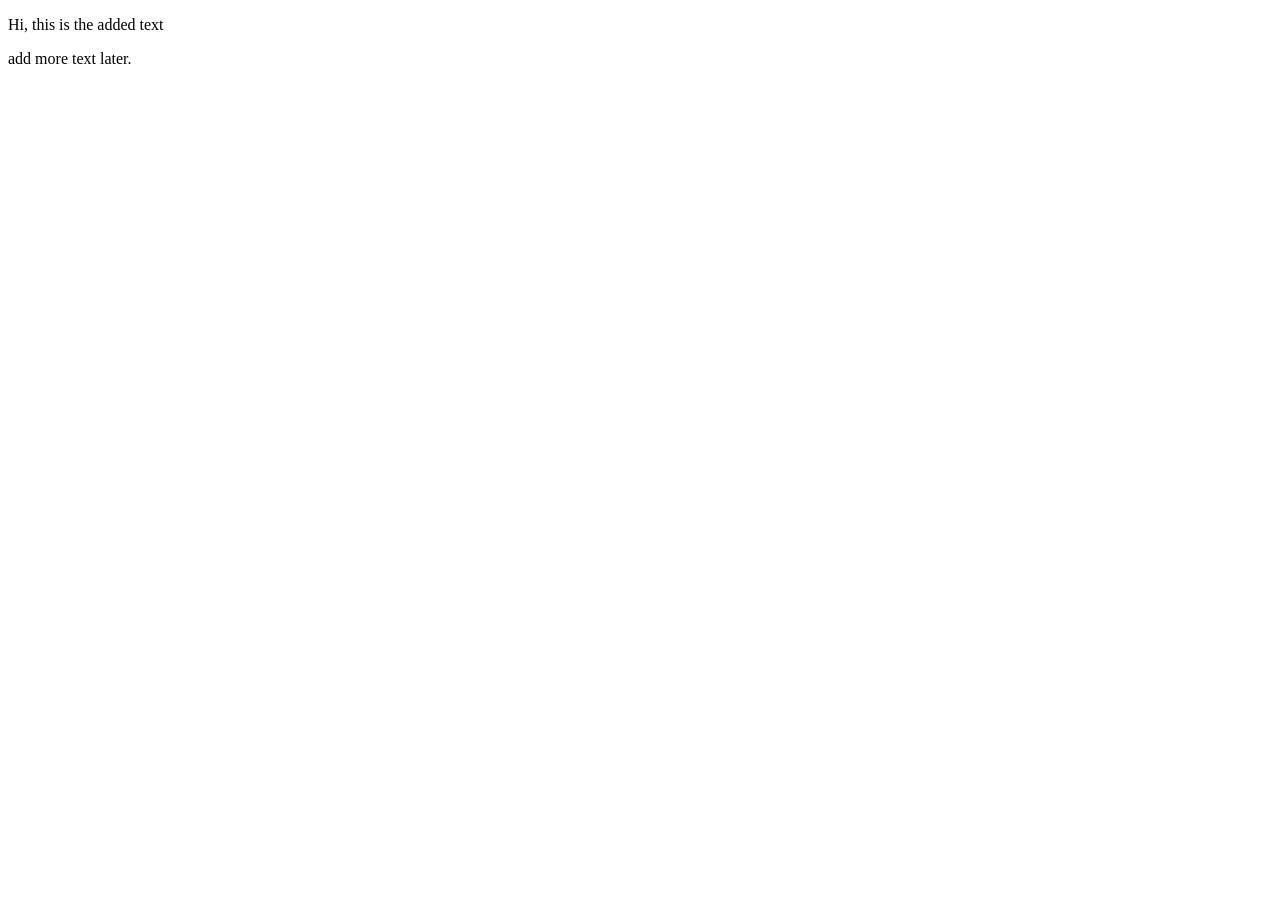
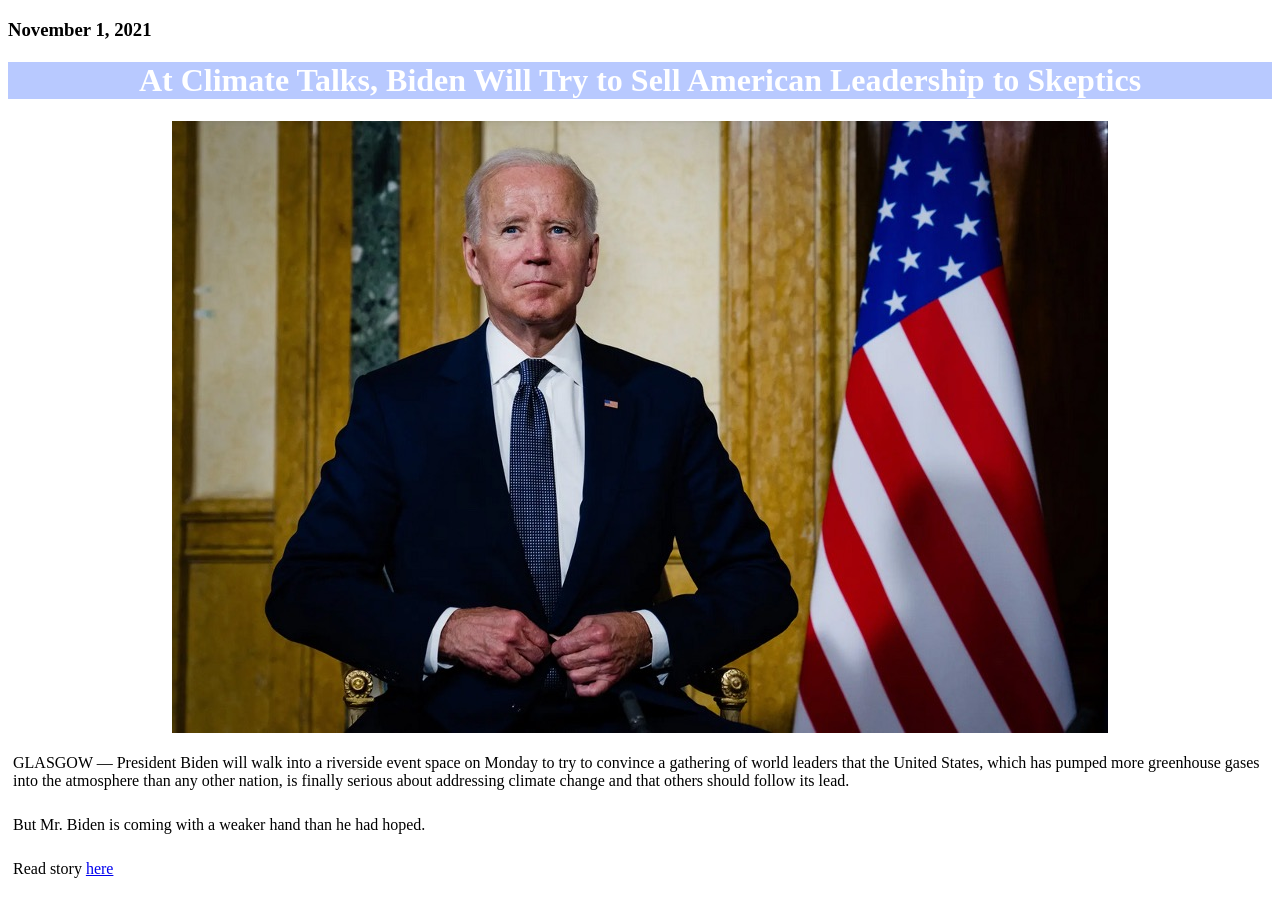
Before and after one commit to Lamaab02/comm150assignment-, a plain HTML site: page index.html in a window 1280 px wide. Before the commit the page ends 800 px from the top, so only its background shows below. Drawn offline with Linux system fonts and the light colour scheme.

Commit message:
assignment b

```diff
--- a/index.html
+++ b/index.html
@@ -4,12 +4,24 @@
     <meta charset="UTF-8">
     <meta http-equiv="X-UA-Compatible" content="IE=edge">
     <meta name="viewport" content="width=device-width, initial-scale=1.0">
+    <link rel="stylesheet" href="style/mystyle.css">
     <title>Document</title>
 </head>
 <body>
-    <p>Hi, this is the added text</p>
+    <h3>November 1, 2021</h3>
+    <h1 class="center">
+        At Climate Talks, Biden Will Try to Sell American Leadership to Skeptics
+    </h1>
+    <img src="images/pic.jpg" class="center">
+
     <p>
-        add more text later.
+        GLASGOW — President Biden will walk into a riverside event space on Monday to try to convince a gathering of world leaders that the United States, which has pumped more greenhouse gases into the atmosphere than any other nation, is finally serious about addressing climate change and that others should follow its lead.
+    </p>
+    <p>
+        But Mr. Biden is coming with a weaker hand than he had hoped.
+    </p>
+    <p>
+        Read story <a href="https://www.nytimes.com/2021/10/31/climate/climate-change-biden-cop26.html" target="_blank">here</a>
     </p>
 </body>
 </html>
--- /dev/null
+++ b/style/mystyle.css
@@ -0,0 +1,15 @@
+h1 {
+  background-color: #b8c9ff;
+  color: white;
+}
+
+p {
+  padding: 5px;
+}
+
+.center {
+  display: block;
+  margin-left: auto;
+  margin-right: auto;
+  text-align: center;
+}
```
Also changed, not shown: images/pic.jpg (added).
